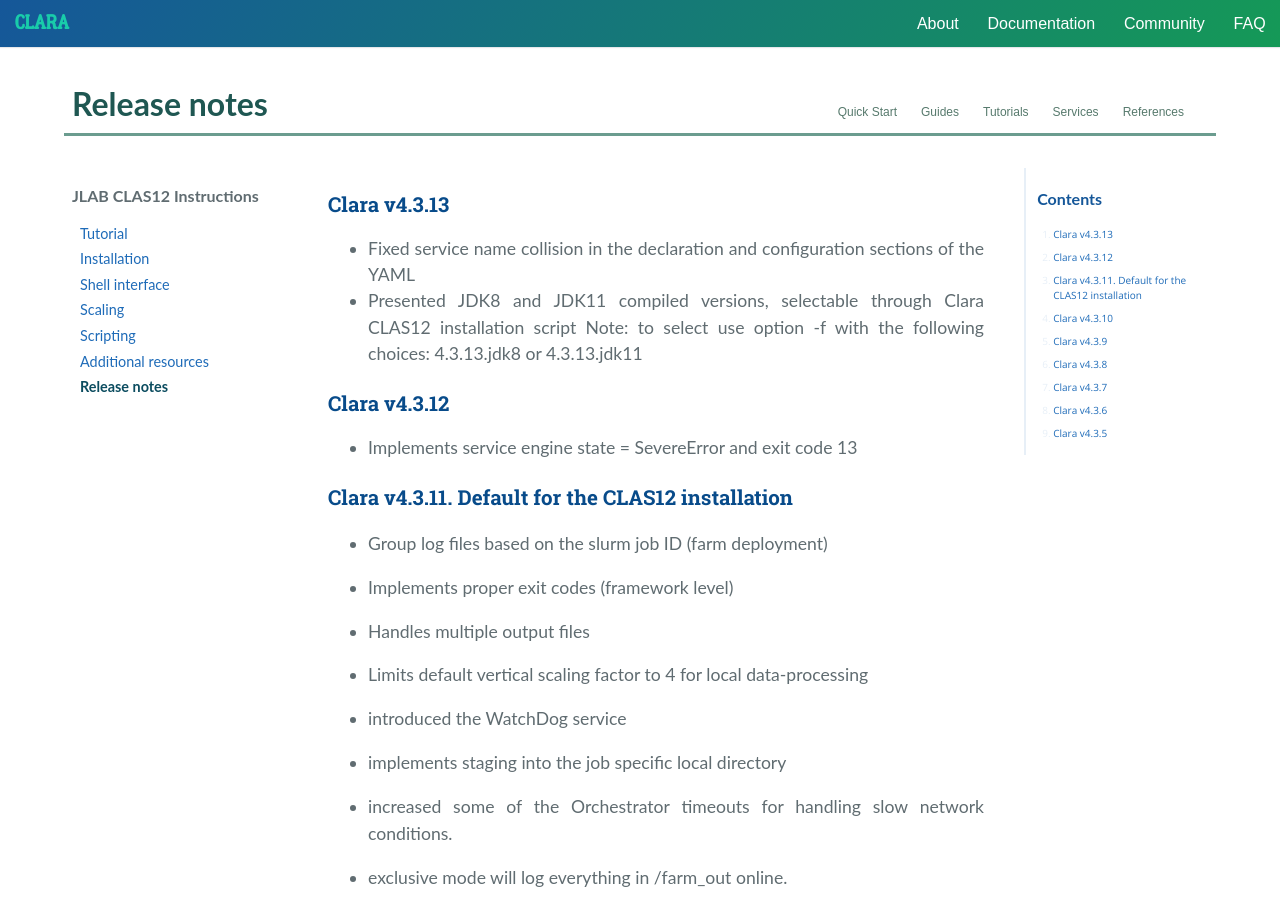
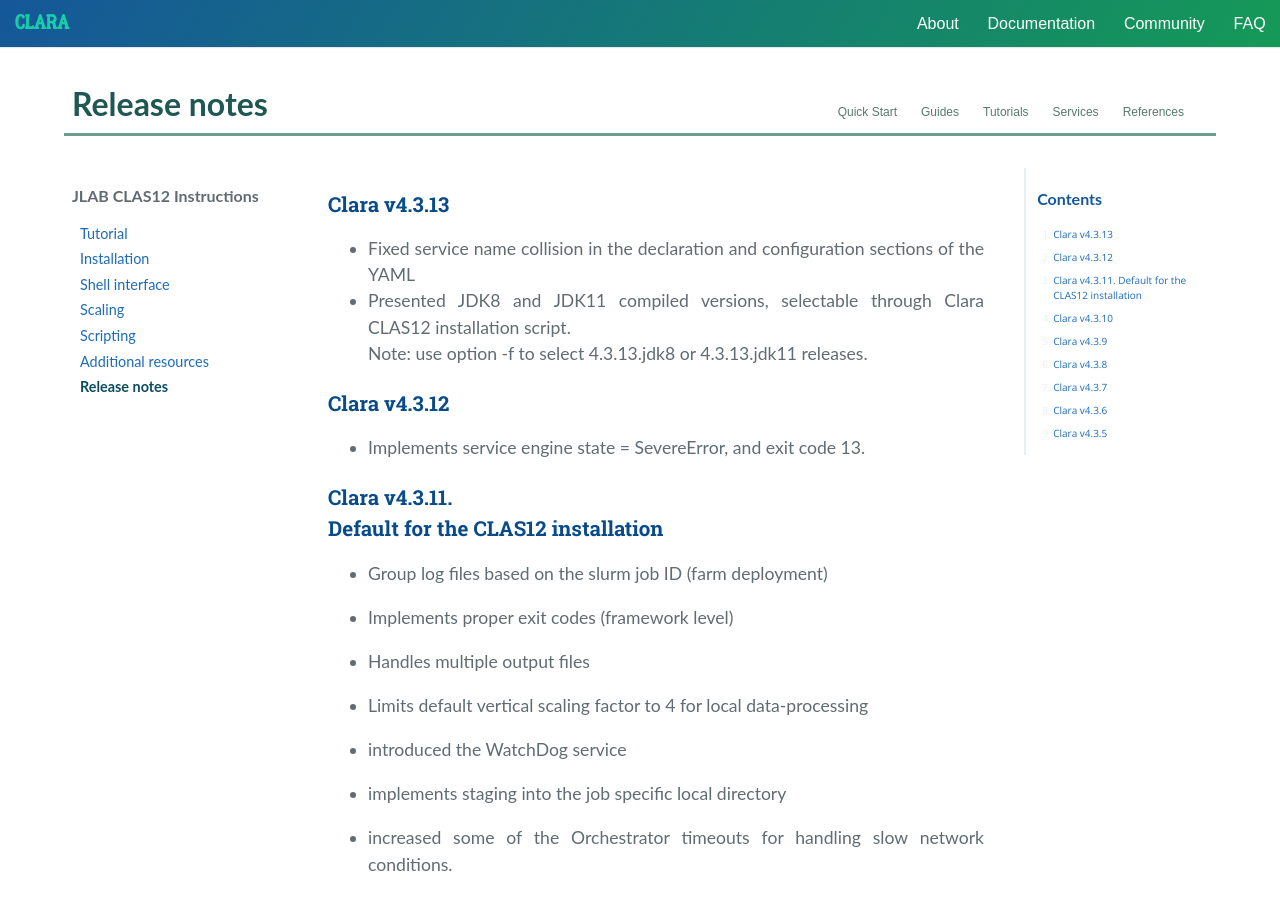
Before and after one commit to JeffersonLab/clara-docs, a Jekyll site: the page built from docs/clas/release-notes.md, in a window 1280 px wide and 900 px high. Built offline with Jekyll 4.4.1, drawn with Linux system fonts in a browser that asks for light colours; nearby versions of some CDN libraries.

Commit message:
- cleanup

```diff
--- a/docs/clas/release-notes.md
+++ b/docs/clas/release-notes.md
@@ -5,15 +5,15 @@
 ### Clara v4.3.13
 
 - Fixed service name collision in the declaration and configuration sections of the YAML
-- Presented JDK8 and JDK11 compiled versions, selectable through Clara CLAS12 installation script
-  Note: to select use option -f with the following choices: 4.3.13.jdk8 or 4.3.13.jdk11
+- Presented JDK8 and JDK11 compiled versions, selectable through Clara CLAS12 installation script.<br>
+  Note: use option -f to select 4.3.13.jdk8 or 4.3.13.jdk11 releases.
 
 ### Clara v4.3.12
 
-- Implements service engine state = SevereError and exit code 13
+- Implements service engine state = SevereError, and exit code 13.
 
 
-### Clara v4.3.11. Default for the CLAS12 installation
+### Clara v4.3.11. <br>Default for the CLAS12 installation
 
 - Group log files based on the slurm job ID (farm deployment)
 
```
Also changed, not shown: 1 other file.
